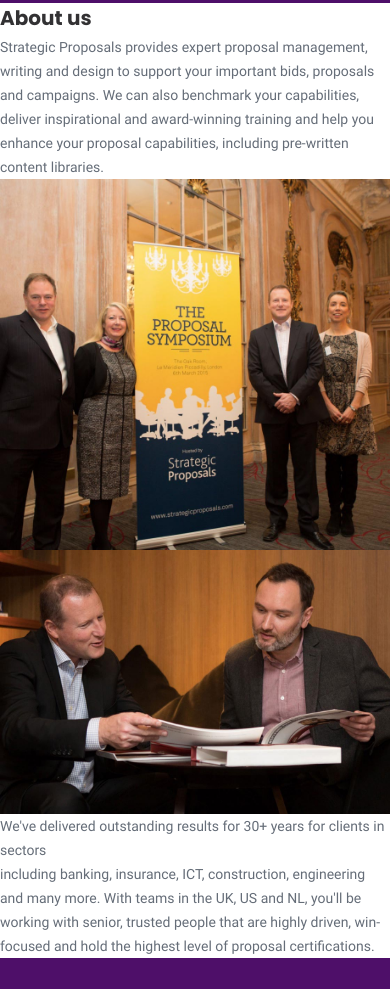
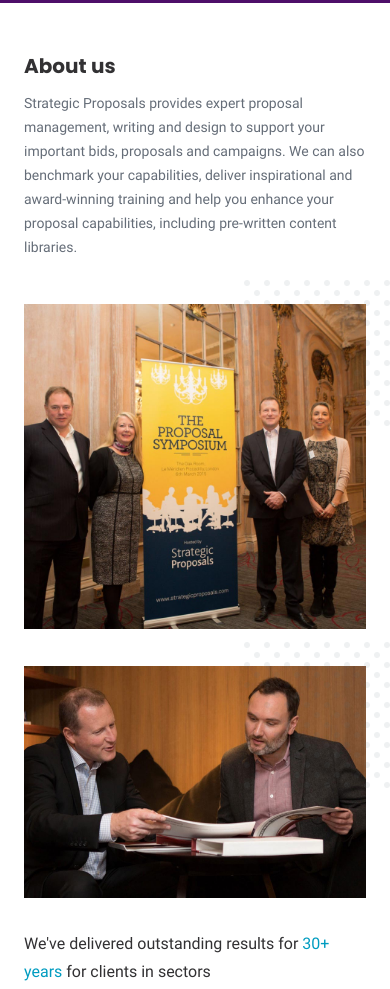
Before and after one commit to ykorp/my-proposal-coach, a website built with webpack: page src/index.html in a window 390 px wide. Shown: the part 2596-3585 px from the top of the page. Built offline with nearby package versions, Linux system fonts and the light colour scheme; files whose address does not match are found by name.

Commit message:
about us section - mobile

```diff
--- a/src/index.html
+++ b/src/index.html
@@ -82,7 +82,7 @@
           <div class="testimonial">
             <p class="testimonial-quote">A great way to persuade a client or prospect is to use an executive brochure. We create these for clients regularly and to give you a flavour of what they look like, we created our own Strategic Proposals version.We create these for clients regularly and to give you a flavour.</p>
             <div class="quote-image desktop-hide">
-              <img src="assets/quote.svg" alt="">
+              <img src="assets/quotation-mark.svg" alt="">
             </div>
             <p class="testimonial-person">Darlene Steward</p>
             <p class="testimonial-company">McDonald's</p>
--- a/src/styles/layout/_main.scss
+++ b/src/styles/layout/_main.scss
@@ -163,6 +163,56 @@
       &.right {
         transform: rotate(180deg);
       }
+    }
+  }
+}
+
+.about-section {
+  padding: 48px 24px;
+
+  h2 {
+    margin-bottom: 8px;
+  }
+
+  .left-column {
+    p {
+      margin-bottom: 45px;
+    }
+
+    .image-content {
+      margin-bottom: 37px;
+    }
+  }
+
+  .right-column {
+    .image-content {
+      margin-bottom: 32px;
+    }
+  }
+
+  .image-content {
+    position: relative;
+
+    &::before {
+      content: '';
+      display: block;
+      background-image: url('~assets/dots.png');
+      width: 146px;
+      height: 146px;
+      position: absolute;
+      top: -24px;
+      right: -24px;
+    }
+  }
+
+  .quote {
+    font-size: $font-size-base;
+    line-height: $line-height-base;
+    color: $black;
+    margin-bottom: 24px;
+
+    span {
+      color: $primary;
     }
   }
 }
@@ -344,6 +394,10 @@
       flex-basis: 46%;
       padding: 0 70px 0 0;
 
+      .image-content {
+        margin-bottom: 0;
+      }
+
       p {
         margin-bottom: 120px;
       }
@@ -366,12 +420,8 @@
       position: relative;
 
       &::before {
-        content: '';
-        display: block;
-        background-image: url('~assets/dots.png');
         width: 240px;
         height: 240px;
-        position: absolute;
         top: -40px;
         right: -40px;
       }
@@ -380,12 +430,7 @@
     .quote {
       font-size: $font-size-base * 1.5;
       line-height: $line-height-base * 1.43;
-      color: $black;
       margin-bottom: 40px;
-
-      span {
-        color: $primary;
-      }
     }
   }
 }
```
Also changed, not shown: public/quotation-mark.svg (renamed from public/quote.svg).
